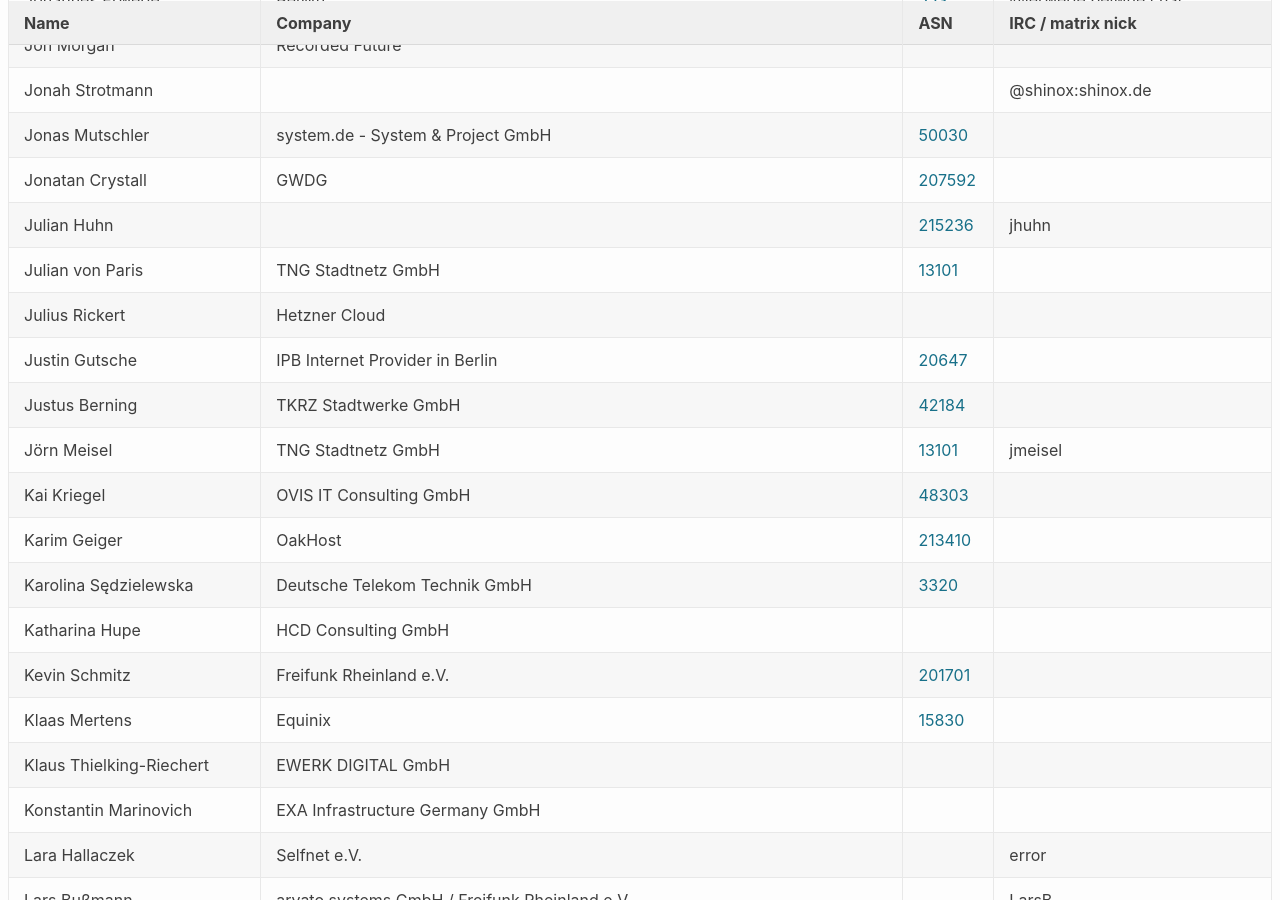
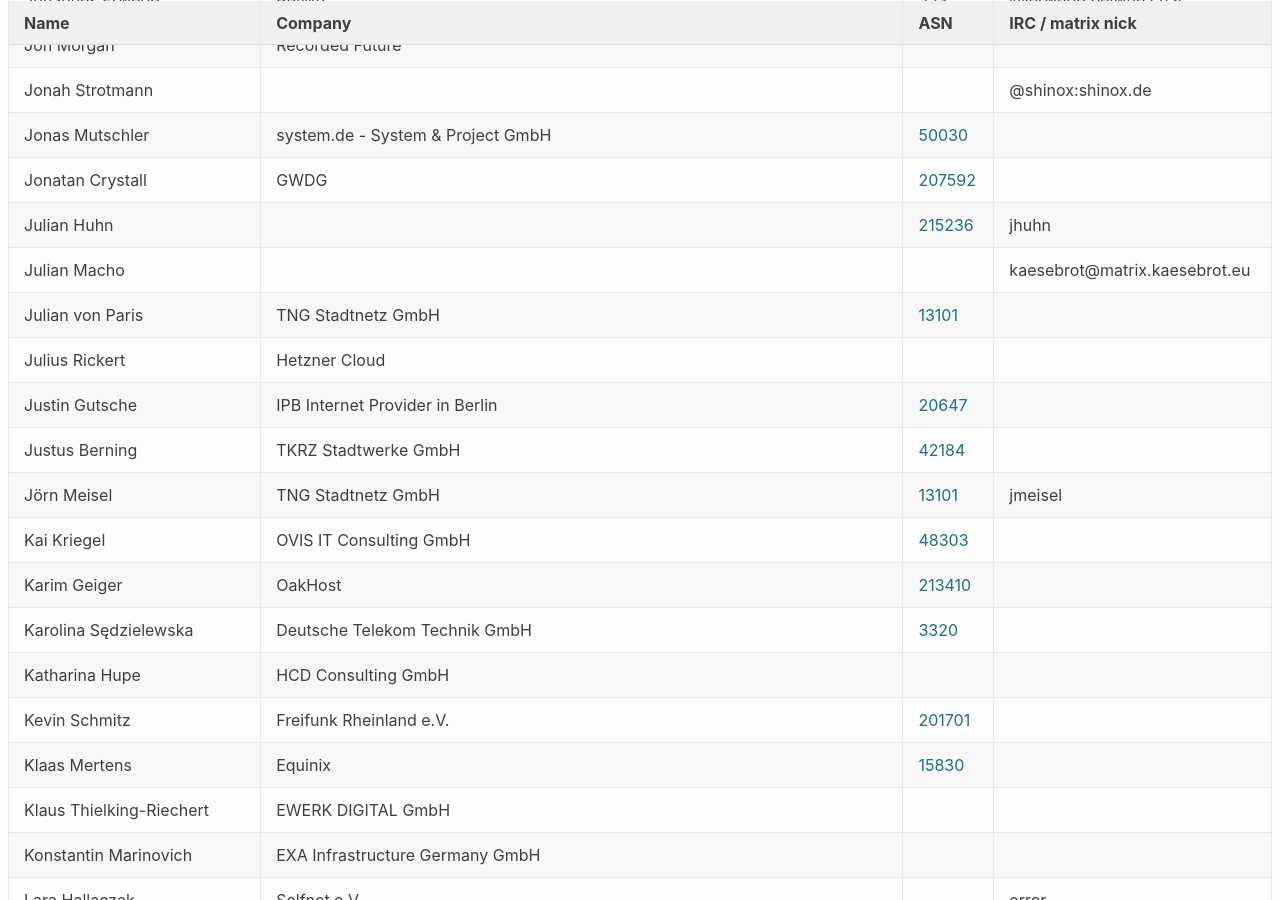
Before and after one commit to denog/pretix-attendeelist, a Jekyll site: the page built from denog17/index.markdown, in a window 1280 px wide and 900 px high, scrolled down 5419 px. Built offline with Jekyll 4.4.1, drawn with Linux system fonts in a browser that asks for light colours.

Commit message:
Latest data: Thu Jul 10 09:34:00 UTC 2025

```diff
--- a/_data/attendees_denog17_onsite.json
+++ b/_data/attendees_denog17_onsite.json
@@ -738,6 +738,12 @@
     "asn": "215236"
   },
   {
+    "name": "Julian Macho",
+    "company": null,
+    "irc": "kaesebrot@matrix.kaesebrot.eu",
+    "asn": null
+  },
+  {
     "name": "Julian von Paris",
     "company": "TNG Stadtnetz GmbH",
     "irc": null,
```
